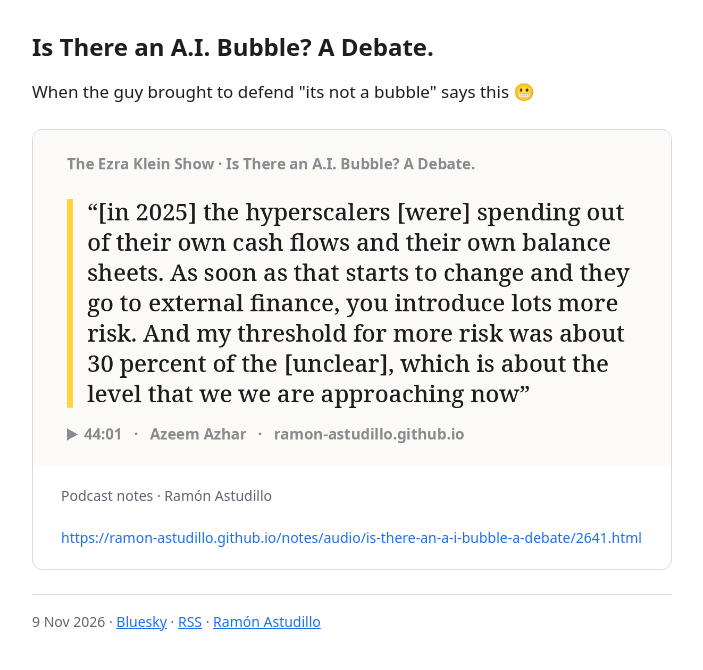
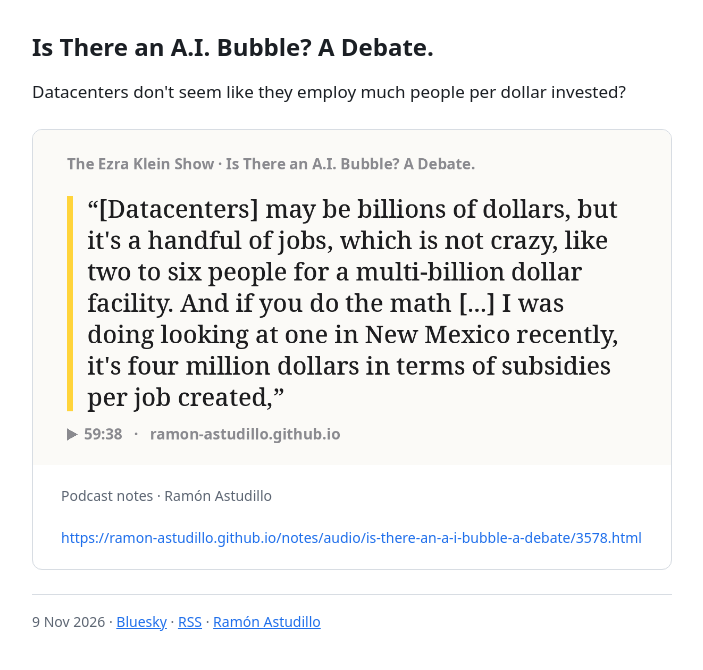
Before and after one commit to ramon-astudillo/ramon-astudillo.github.io, a Jekyll site: the page built from notes/2026-11-09-is-there-an-a-i-bubble-a-debate.html, in a window 1280 px wide. Shown: the top 670 px of the page, without its empty margins (288-991 px from the left). Built offline with Jekyll 4.4.1, drawn with Linux system fonts in a browser that asks for light colours.

Commit message:
notes: add Is There an A.I. Bubble? A Debate.

```diff
--- a/notes/2026-11-09-is-there-an-a-i-bubble-a-debate.html
+++ b/notes/2026-11-09-is-there-an-a-i-bubble-a-debate.html
@@ -1,10 +1,10 @@
 ---
 layout: note
 title: Is There an A.I. Bubble? A Debate.
-comment: When the guy brought to defend "its not a bubble" says this 😬
-link: https://ramon-astudillo.github.io/notes/audio/is-there-an-a-i-bubble-a-debate/2641.html
-image: https://ramon-astudillo.github.io/notes/audio/is-there-an-a-i-bubble-a-debate/2641.png
+comment: Datacenters don't seem like they employ much people per dollar invested?
+link: https://ramon-astudillo.github.io/notes/audio/is-there-an-a-i-bubble-a-debate/3578.html
+image: https://ramon-astudillo.github.io/notes/audio/is-there-an-a-i-bubble-a-debate/3578.png
 site_name: Podcast notes · Ramón Astudillo
-date: '2026-11-09T18:15:14+00:00'
-bsky: https://bsky.app/profile/ramon-astudillo.bsky.social/post/3mzvjsstulr2d
+date: '2026-11-09T18:18:08+00:00'
+bsky: https://bsky.app/profile/ramon-astudillo.bsky.social/post/3mzvjy2hobx2n
 ---
```
